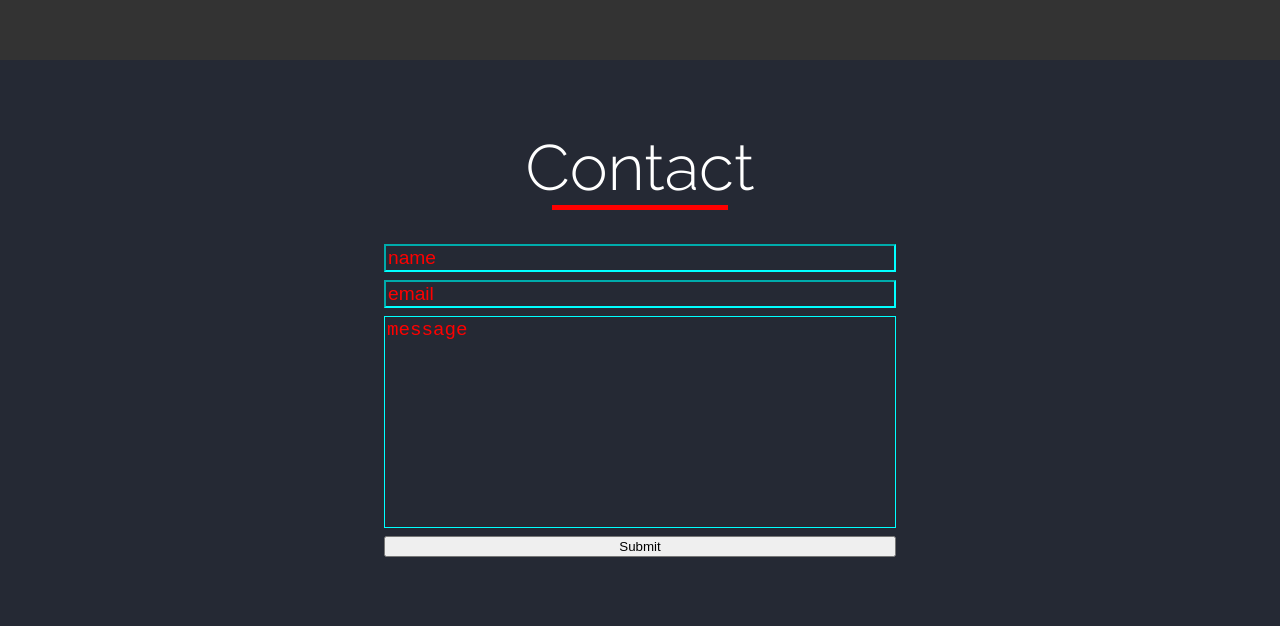
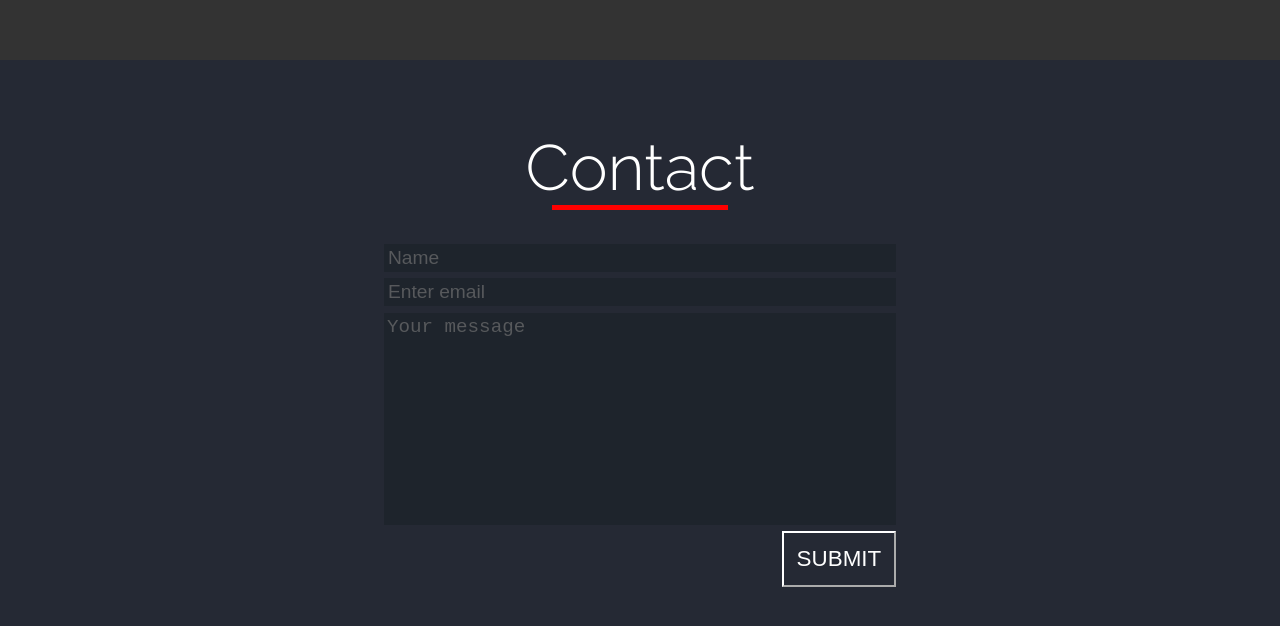
Before and after one commit to aviadc/portfolio, a React (Create React App) app: page / in a window 1280 px wide. Shown: the part 2212-2838 px from the top of the page. Built offline with nearby package versions, Linux system fonts and the light colour scheme.

Commit message:
contact form css

```diff
--- a/src/components/pages/Contact/contact.scss
+++ b/src/components/pages/Contact/contact.scss
@@ -12,23 +12,39 @@
   width: 40%;
   display: flex;
   flex-direction: column;
-  gap: 0.5rem;
-
+  gap: 0.4rem;
 
   input, textarea{
-    background-color: transparent;
-    text-decoration: none;
-    border-color: aqua;
+    background-color: #1E242C;
+    border-color: transparent;
     font-size: 1.2rem;
+    color: #fff;
+
+    &:focus{
+      outline: none;
+    }
   }
 
   textarea{
     resize: none;
     height: 40%;
+  }
 
+  button{
+    font-size: 1.4rem;
+    padding: 0.8rem;
+    color: #fff;
+    border-color: #fff;
+    align-self: end;
+    background-color: transparent;
+    transition: all 0.3s ease-in-out;
+
+    &:hover{
+      background-color: #04C2C9;
+    }
   }
 }
 
 ::placeholder { /* Microsoft Edge */
-  color: red;
+  color: #57595C;
 }
--- a/src/components/pages/Contact/index.js
+++ b/src/components/pages/Contact/index.js
@@ -7,10 +7,10 @@ const Contact = () => {
     <div className='contact-container' id='contact'>
       <PageTitle title='Contact' />
     <form className='contact-form' >
-      <input type='text' name='name' placeholder='name' />
-      <input type='email' name='email' placeholder='email' />
-      <textarea name="message" placeholder='message' />
-      <button>Submit</button>
+      <input type='text' name='name' placeholder='Name' />
+      <input type='email' name='email' placeholder='Enter email' />
+      <textarea name="message" placeholder='Your message' />
+      <button>SUBMIT</button>
     </form>
     </div>
   )
--- a/src/components/pages/Intro/intro.scss
+++ b/src/components/pages/Intro/intro.scss
@@ -33,7 +33,6 @@
 
 .intro-mywork-button{
   border: 1px solid #fff;
-  // width: 200px;
   padding: 1rem;
   font-size: 1.6rem;
   display: flex;
```
Also changed, not shown: 1 other file (tests, documents, lock files or other folders).
